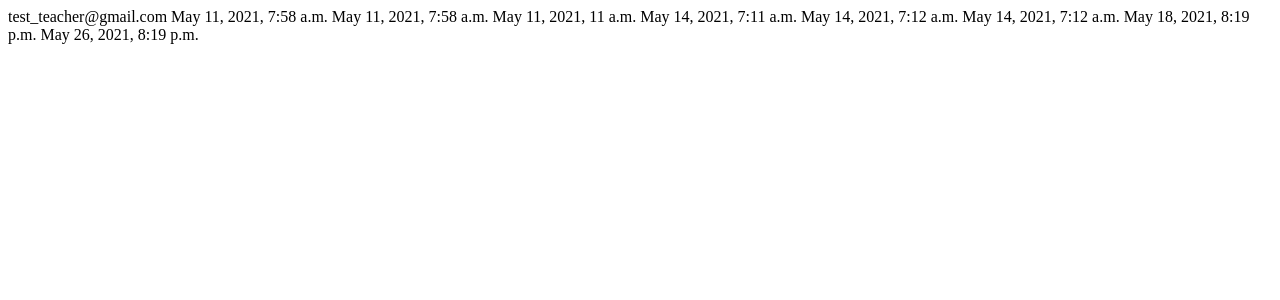
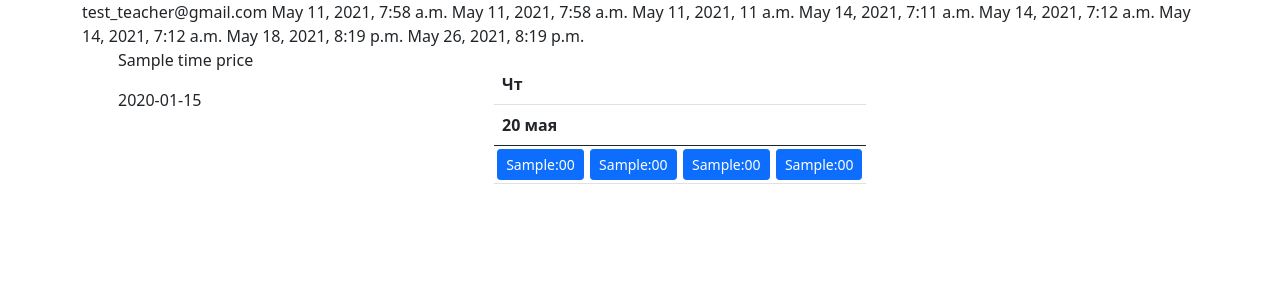
Before and after one commit to skprpi/booking_service, a Django app: template templates/home.html in a window 1280 px wide. Shown: the top 300 px of the page. Run offline with Django 3.2, Linux system fonts and the light colour scheme; data comes from the database, SQL or seed files in the repository; both versions use the stored data as it was after the commit; tables that the repository leaves empty hold one stand-in row (values such as "Sample post"); the template is opened without the code that fills it: values that come from a table or form of the project are taken from there, most other values are stand-ins (such as "Sample title", 1, 10 or a date in 2020).

Commit message:
Updated templates

```diff
--- a/accounts/admin.py
+++ b/accounts/admin.py
@@ -1,5 +1,5 @@
 from django.contrib import admin
-from .models import User, Price, Lesson, PriceDiscipline, Discipline
+from .models import *
 
 # Register your models here.
 admin.site.register(User)
@@ -7,3 +7,4 @@ admin.site.register(Price)
 admin.site.register(Lesson)
 admin.site.register(PriceDiscipline)
 admin.site.register(Discipline)
+admin.site.register(DisciplineDescription)
--- a/accounts/models.py
+++ b/accounts/models.py
@@ -114,3 +114,10 @@ class PriceDiscipline(models.Model):
     teacher_pk = models.ForeignKey(User, models.SET_NULL, blank=False, null=True,related_name='teacher_pk')
     discipline_pk = models.ForeignKey(Discipline, models.SET_NULL, null=True,blank=False, related_name='discipline_pk')
     price_pk = models.ForeignKey(Price, models.SET_NULL, blank=False, null=True,related_name='price_pk')
+
+
+class DisciplineDescription(models.Model):
+    teacher_pk = models.ForeignKey(User, models.SET_NULL, blank=False, null=True,related_name='teacher_discipline_pk')
+    name = models.CharField(max_length=100, blank=False, null=False)
+    duration = models.IntegerField(blank=False, default=45)
+    price = models.IntegerField(blank=False, default=1000)
--- a/accounts/urls.py
+++ b/accounts/urls.py
@@ -5,4 +5,5 @@ urlpatterns = [
     path('login/', user_login, name='login'),
     path('register/', user_register, name='register'),
     path('home/<int:pk>/', home, name='home'),
+    path('home2/<int:teacher_pk>/', home2, name='home2'),
 ]
--- a/templates/home.html
+++ b/templates/home.html
@@ -1,14 +1,106 @@
-<!DOCTYPE html>
-<html lang="en">
-<head>
-    <meta charset="UTF-8">
-    <title>Title</title>
-</head>
-<body>
+
+
+{% extends "base.html" %}
+{% block title %}Зарегистрироваться{% endblock %}
+{% block content %}
+    <style>
+
+        .day-list {
+            overflow-x: scroll;
+        }
+
+        .day-content {
+            flex-wrap: nowrap;
+        }
+
+        .day-col td {
+            padding: .2rem;
+        }
+
+    </style>
     {{ text }}
 
     {% for lesson in lessons %}
         {{ lesson.start_datetime }}
     {% endfor %}
-</body>
-</html>
+
+
+
+    <div class="container">
+        <div class="row">
+            <div class="col-4">
+                <div class="container">
+                    <div class="row">
+
+
+                        {% for lesson_name, time_price_list in time_price.items %}
+                            {# имя дисциплины #}
+                            <p>{{ lesson_name }}</p>
+
+
+                            {% for el in time_price_list %}
+                                <p>{{ el }}</p>
+                            {% endfor %}
+                        {% endfor %}
+
+
+                    </div>
+                </div>
+
+            </div>
+            <div class="col-8">
+
+                <div class="container day-list">
+                    <div class="row day-content">
+                        {% for el in n %}
+                            <div class="day-col col-4 p-3">
+
+                                <table class="table">
+                                    <thead>
+                                    <tr>
+                                        <th scope="col" colspan="4">Чт</th>
+                                    </tr>
+                                    <tr>
+                                        <th scope="col" colspan="4">20 мая</th>
+                                    </tr>
+                                    </thead>
+                                    <tbody>
+                                    {% for i in n %}
+                                        <tr>
+                                            <td>
+                                                <button type="button"
+                                                        class="btn btn-primary btn-sm">{{ i }}:00
+                                                </button>
+                                            </td>
+                                            <td>
+                                                <button type="button"
+                                                        class="btn btn-primary btn-sm">{{ i }}:00
+                                                </button>
+                                            </td>
+                                            <td>
+                                                <button type="button"
+                                                        class="btn btn-primary btn-sm">{{ i }}:00
+                                                </button>
+                                            </td>
+                                            <td>
+                                                <button type="button"
+                                                        class="btn btn-primary btn-sm">{{ i }}:00
+                                                </button>
+                                            </td>
+
+                                        </tr>
+                                    {% endfor %}
+
+                                    </tbody>
+                                </table>
+
+                            </div>
+                        {% endfor %}
+                    </div>
+                </div>
+
+            </div>
+        </div>
+    </div>
+
+{% endblock %}
--- a/templates/login.html
+++ b/templates/login.html
@@ -5,6 +5,4 @@
     {% csrf_token %}
     {{ form.as_p }}
     <button type="submit" class="btn btn-primary btn-block">Auntegication</button>
-</form>
-
 {% endblock %}
```
Also changed, not shown: accounts/views.py (+30 -4 lines), templates/base.html (+8 -3 lines), db.sqlite3.
